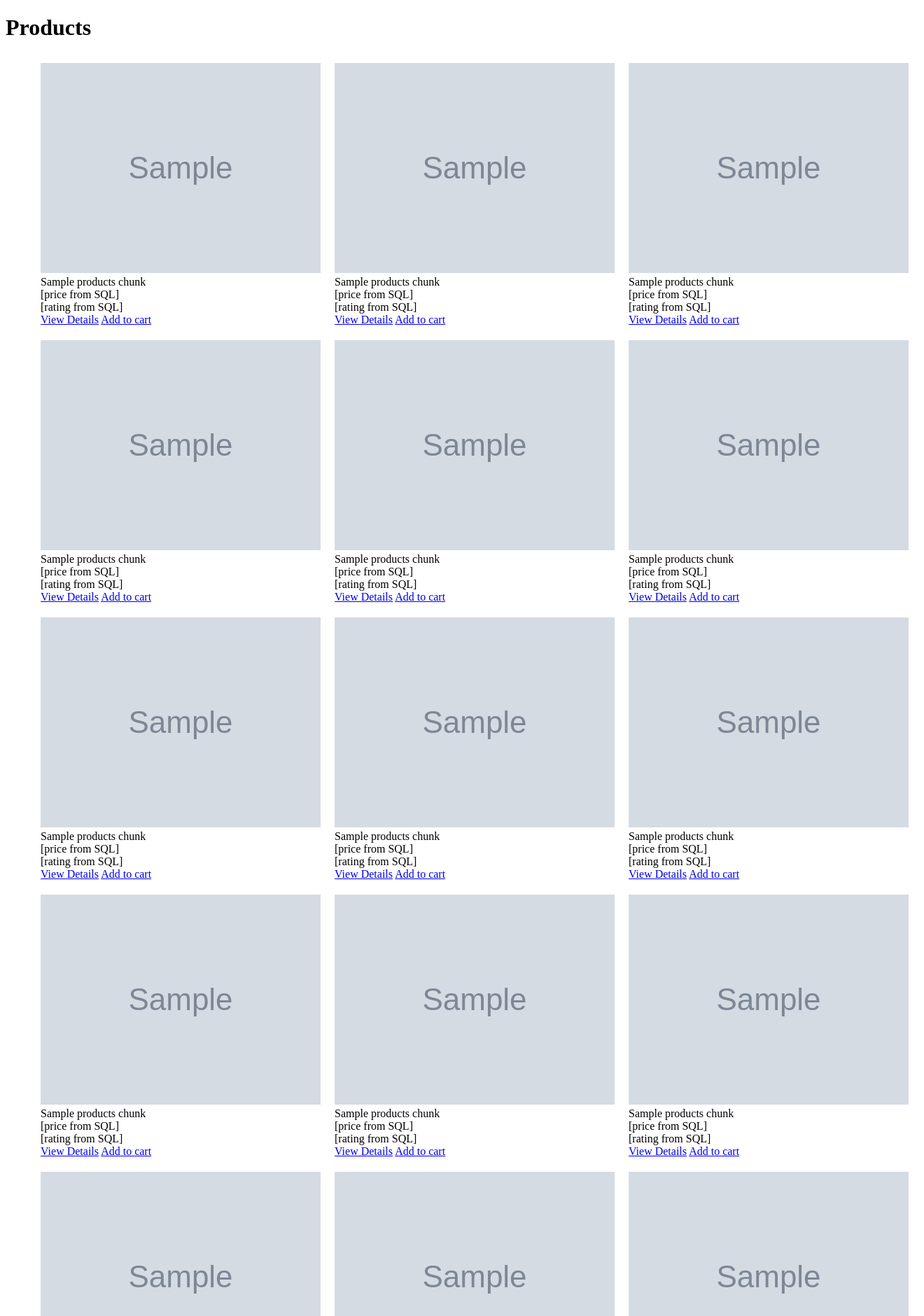
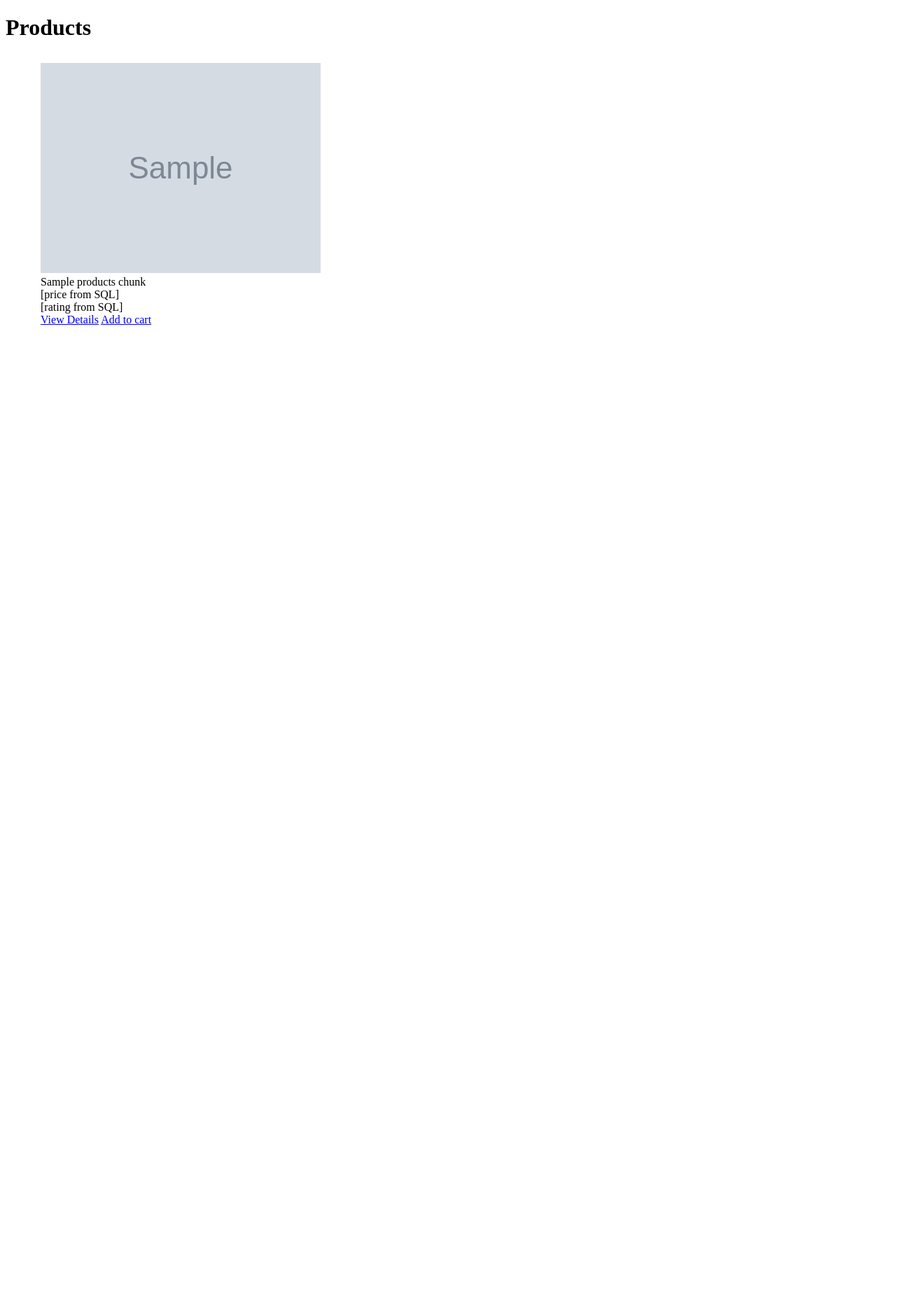
Before and after one commit to cs411-alawini/sp23-cs411-team005-popTarts, a Flask app: template cs411flask/templates/products.html in a window 1320 px wide. Shown: the top 1880 px of the page at 70% size. After the commit the page ends 464 px from the top, so only its background shows below. Run offline with Flask 3, Linux system fonts and the light colour scheme; the template is opened without the code that fills it: most values are stand-ins (such as "Sample title", 1, 10 or a date in 2020); grey boxes marked "Sample" are stand-in pictures.

Commit message:
working products page

```diff
--- a/cs411flask/app.py
+++ b/cs411flask/app.py
@@ -5,4 +5,4 @@ app = Flask(__name__)
 app.register_blueprint(products_bp)
 
 if __name__ == '__main__':
-    app.run()
+    app.run(debug=True)
--- a/cs411flask/products.py
+++ b/cs411flask/products.py
@@ -1,5 +1,4 @@
 from flask import Blueprint, render_template
-import pandas as pd
 import csv
 #import mysql.connector as sql
 
@@ -11,4 +10,4 @@ def products():
         a = [{k: v for k, v in row.items()}
             for row in csv.DictReader(f, skipinitialspace=True)]
     products = a
-    return render_template('products.html', products=products)
+    return render_template('products.html', products=products[:100])
--- a/cs411flask/templates/products.html
+++ b/cs411flask/templates/products.html
@@ -4,18 +4,19 @@
     <title>Products</title>
 </head>
 <style>
-    .threegames {display: flex;
+    .product-row {display: flex;
                 flex-direction: row;}
-    .game {margin: 10px;}
+    .product {margin: 10px;}
 </style>
 <body>
     <h1>Products</h1>
     <ul>
-        {% for product in range(100) %}
-        <div class="threegames" >
-            <div class="game">
-                <img src="{{products[3*product].imageLink}}">
-                <div class="game-name">{{products[3*product].name}}</div>
+        {% for products_chunk in products|batch(3) %}
+        <div class="product-row" >
+            {% for product in products_chunk %}
+            <div class="product">
+                <img src="{{product.imageLink}}">
+                <div class="game-name">{{product.name}}</div>
                 <div class="game-price">[price from SQL]</div>
                 <div class="game-rating">
                     <i class="fas fa-star"></i>
@@ -30,40 +31,7 @@
                     <a href="#">Add to cart</a>
                 </div>
             </div>
-            <div class="game">
-                <img src="{{products[3*product + 1].imageLink}}">
-                <div class="game-name">{{products[3*product + 1].name}}</div>
-                <div class="game-price">[price from SQL]</div>
-                <div class="game-rating">
-                    <i class="fas fa-star"></i>
-                    <i class="fas fa-star"></i>
-                    <i class="fas fa-star"></i>
-                    <i class="fas fa-star"></i>
-                    <i class="fas fa-star-half-alt"></i>
-                    <span>[rating from SQL]</span>
-                </div>
-                <div class="game-buttons">
-                    <a href="#">View Details</a>
-                    <a href="#">Add to cart</a>
-                </div>
-            </div>
-            <div class="game">
-                <img src="{{products[3*product + 2].imageLink}}">
-                <div class="game-name">{{products[3*product + 2].name}}</div>
-                <div class="game-price">[price from SQL]</div>
-                <div class="game-rating">
-                    <i class="fas fa-star"></i>
-                    <i class="fas fa-star"></i>
-                    <i class="fas fa-star"></i>
-                    <i class="fas fa-star"></i>
-                    <i class="fas fa-star-half-alt"></i>
-                    <span>[rating from SQL]</span>
-                </div>
-                <div class="game-buttons">
-                    <a href="#">View Details</a>
-                    <a href="#">Add to cart</a>
-                </div>
-            </div>
+            {% endfor %}
         </div>
         {% endfor %}
     </ul>
--- a/full-flaskapp/auth/login.py
+++ b/full-flaskapp/auth/login.py
@@ -19,12 +19,12 @@ def login():
         if user is not None:
             if password == user[1]:
                 session['user_id'] = user[2]
-                session['username'] = user[1]
+                session['username'] = user[0]
                 return redirect(url_for('home.home'))
             else:
-                flash('Invalid email or password 1', 'error')
+                flash('Invalid email or password', 'error')
         else:
-            flash('Invalid email or password 2', 'error')
+            flash('Invalid email or password', 'error')
         return render_template('login.html')
     else:
         return render_template('login.html')
--- a/full-flaskapp/templates/products.html
+++ b/full-flaskapp/templates/products.html
@@ -11,7 +11,7 @@
 <body>
     <h1>Products</h1>
     <ul>
-        {% for products_chunk in products|batch(3) %}
+        {% for products_chunk in products|batch(2) %}
         <div class="product-row" >
             {% for product in products_chunk %}
             <div class="product">
@@ -27,7 +27,8 @@
                     <span>[rating from SQL]</span>
                 </div>
                 <div class="game-buttons">
-                    <a href="#">View Details</a>
+                <div class="game-name">{{product.name}}</div>
+                    <a href="/product?id={{product.id}}">View Details</a>
                     <a href="#">Add to cart</a>
                 </div>
             </div>
```
Also changed, not shown: full-flaskapp/products/products.py (+23 -6 lines).
